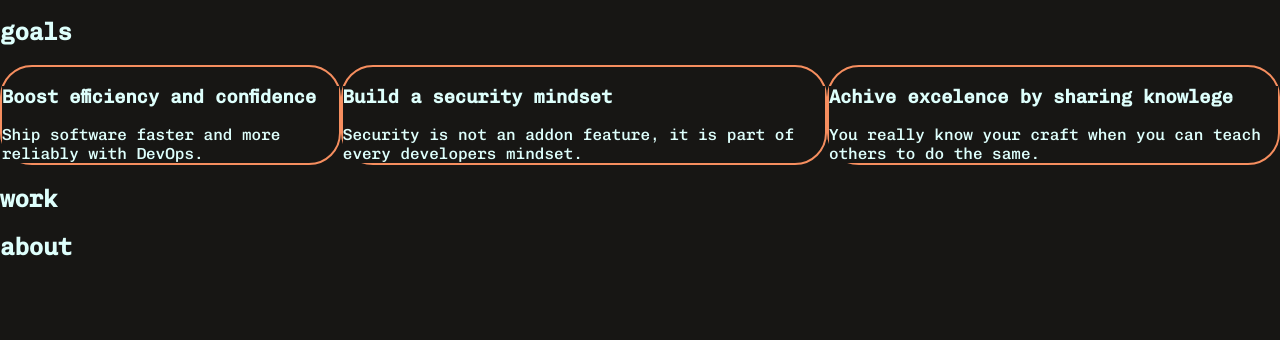
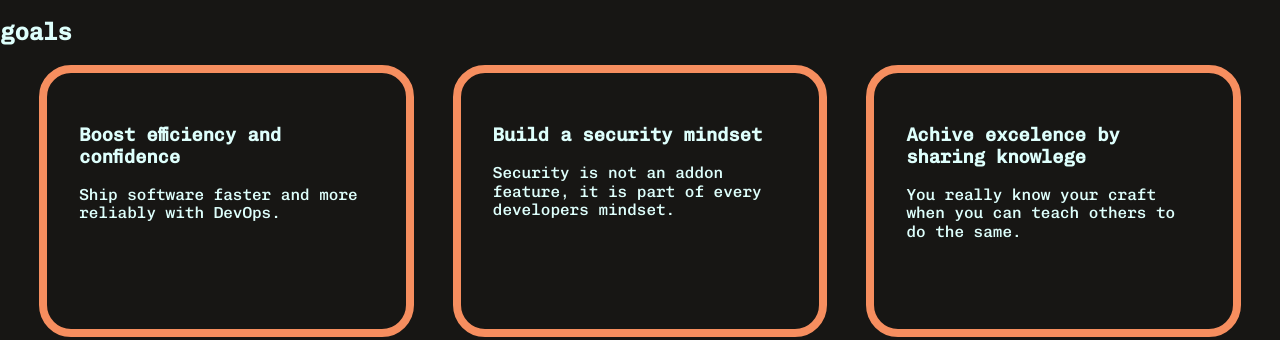
Before and after one commit to Xilaew/portfolio, a website built with Parcel: page index.html in a window 1280 px wide. Shown: the part 578-918 px from the top of the page. Before the commit the page ends 858 px from the top, so only its background shows below. Built offline with nearby package versions, Linux system fonts and the light colour scheme.

Commit message:
goals styled

```diff
--- a/css/custom.css
+++ b/css/custom.css
@@ -35,7 +35,7 @@
     left: 50vw;
     backface-visibility: visible;
     font-size: 8vw;
-    transition: 0.5s ease-in-out;
+    transition: transform 0.5s ease-in-out;
 }
 
 #slogan:hover {
@@ -47,9 +47,17 @@
     display: flex;
     flex-direction: row;
     align-items: center;
+    justify-content: space-evenly;
 }
 
 .goal {
-    border: #f68e5fff, solid, 2px;
+    border: #f68e5fff solid 0.5em;
     border-radius: 2rem;
+    width: 23vw;
+    height: 12em;
+    padding: 2em;
 }
+
+.goal:hover .keyword {
+    color: #586ba4ff;
+}
--- a/index.html
+++ b/index.html
@@ -34,15 +34,15 @@
     <div id="goal-carousell">
       <div class="goal">
         <h3>Boost efficiency and confidence</h3>
-        <span>Ship software faster and more reliably with DevOps.</span>
+        <span>Ship software faster and more reliably with <span class="keyword">DevOps</span>.</span>
       </div>
       <div class="goal">
         <h3>Build a security mindset</h3>
-        <span>Security is not an addon feature, it is part of every developers mindset.</span>
+        <span><span class="keyword">Security</span> is not an addon feature, it is part of every developers mindset.</span>
       </div>
       <div class="goal">
         <h3>Achive excelence by sharing knowlege</h3>
-        <span>You really know your craft when you can teach others to do the same.</span></div>
+        <span>You really know your craft when you can <span class="keyword">teach</span> others to do the same.</span></div>
     </div>
   </div>
   <div id="work">
```
